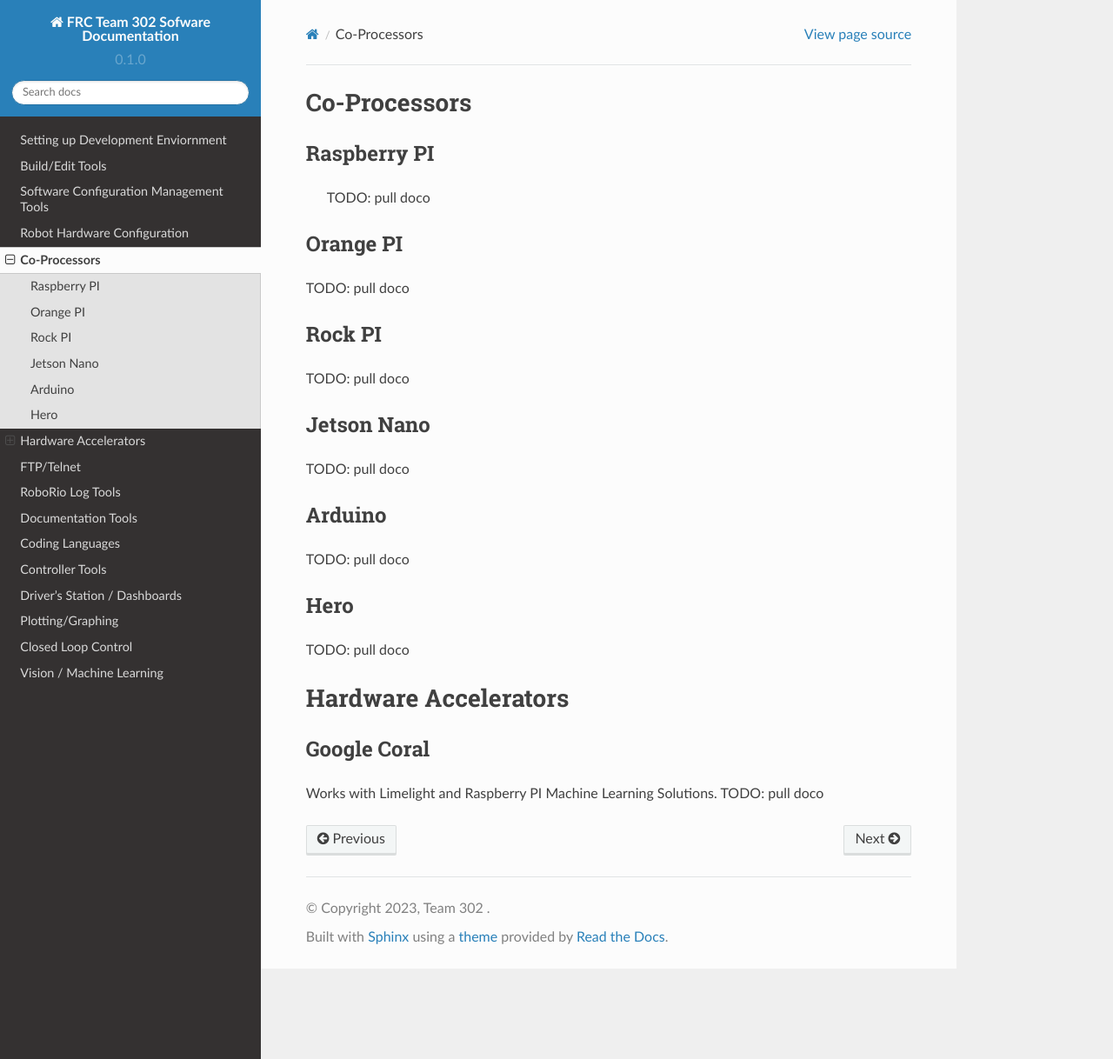
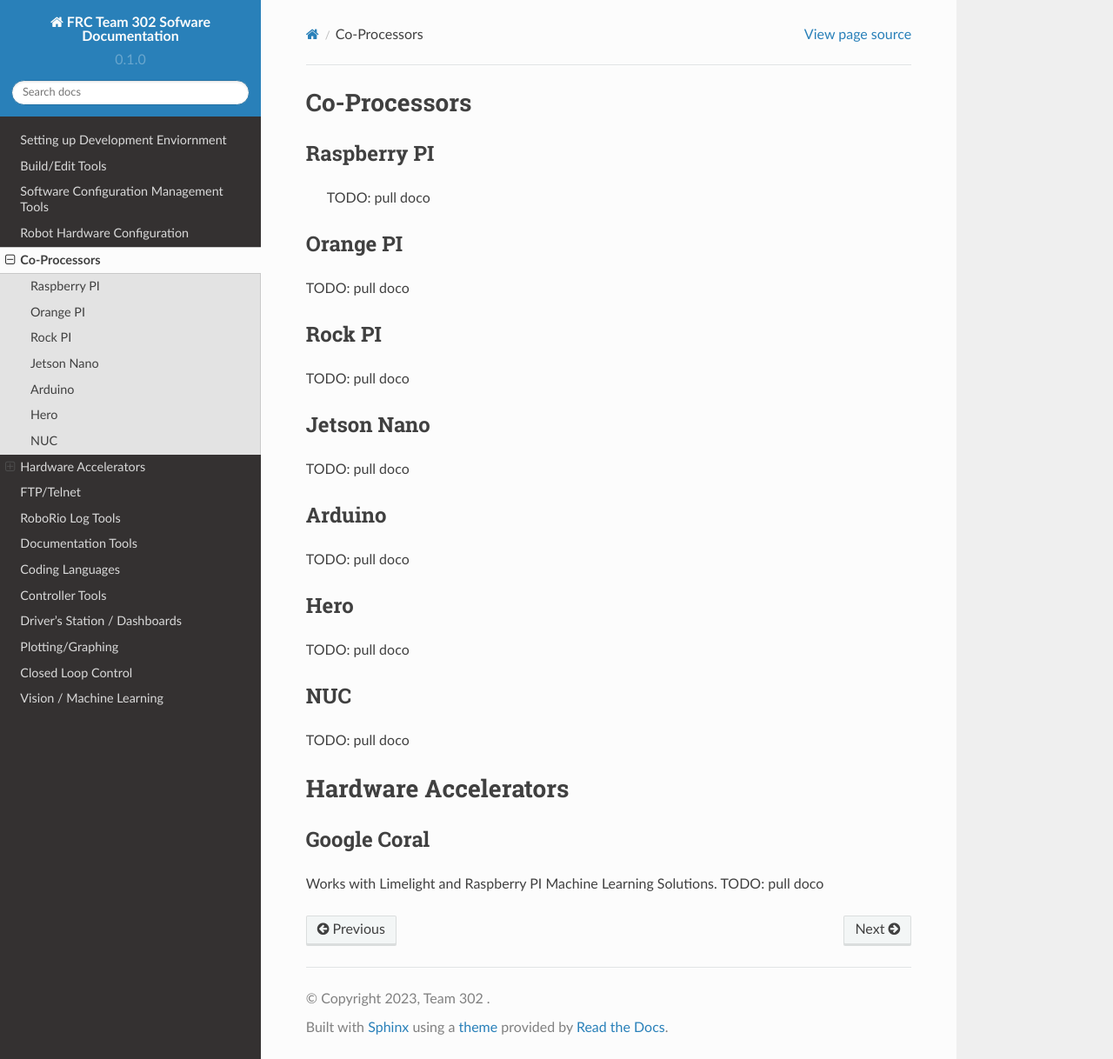
Before and after one commit to Team302/Team302Doco, a Sphinx documentation site: the page built from docs/source/coprocessor.rst, in a window 1280 px wide and 1218 px high. Shown: the whole window at 87% size. Built offline with Sphinx 7.4.7 and the Read the Docs theme 2.0.0, drawn with Linux system fonts in a browser that asks for light colours.

Commit message:
Update coprocessor.rst

```diff
--- a/docs/source/coprocessor.rst
+++ b/docs/source/coprocessor.rst
@@ -1,55 +1,58 @@
-
-#############################
-Co-Processors
-#############################
 
 
-***********************
+Co-Processors
+=======================
+
+
+
 Raspberry PI
-***********************
+-------------
 
   TODO: pull doco
 
 
-***********************
+
 Orange PI
-***********************
+------------
 
 TODO: pull doco
 
 
-***********************
+
 Rock PI
-***********************
+----------
 
 TODO:  pull doco
 
 
-***********************
+
 Jetson Nano
-***********************
+------------
 TODO:  pull doco
 
-***********************
+
 Arduino
-***********************
+----------
 TODO: pull doco
 
-***********************
+
 Hero
-***********************
+---------
 
 TODO: pull doco
 
 
-#############################
-Hardware Accelerators
-#############################
+NUC
+------
+
+TODO: pull doco
 
 
-***********************
+Hardware Accelerators
+=======================
+
 Google Coral
-***********************
+--------------
 
 Works with Limelight and Raspberry PI Machine Learning Solutions.
 TODO: pull doco
```
